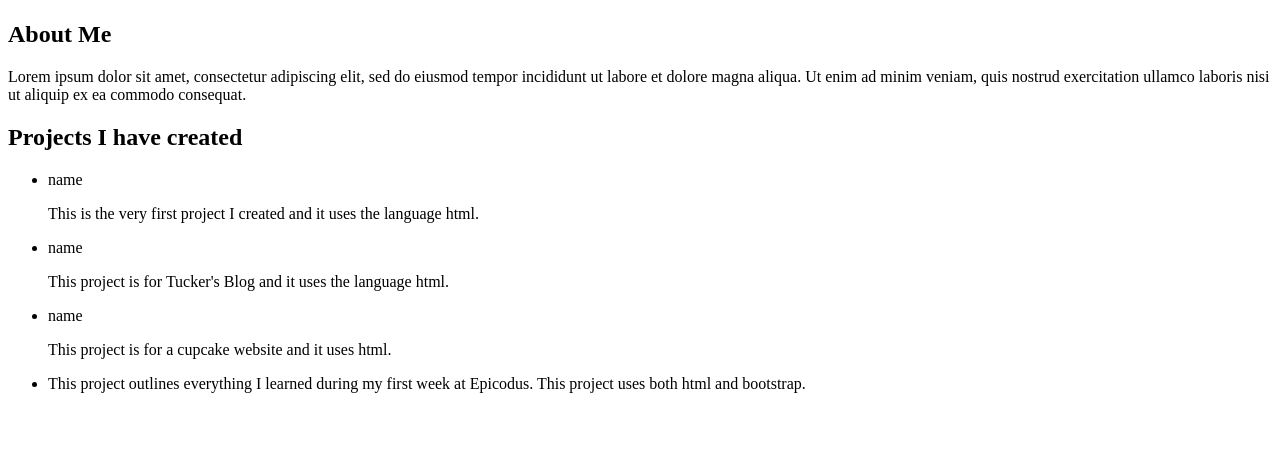
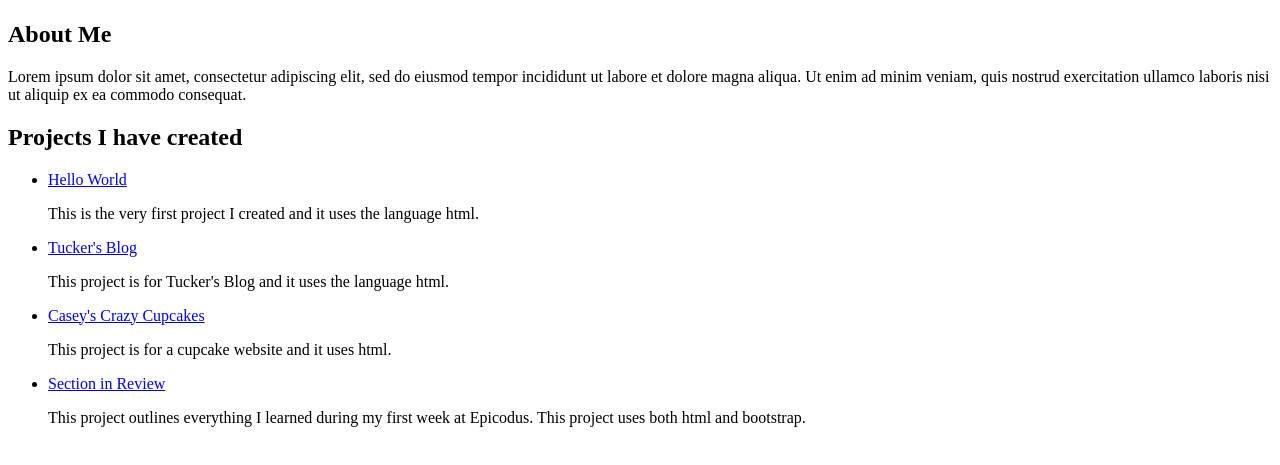
Before and after one commit to KeishaMarie/portfolio, a plain HTML site: page index.html in a window 1280 px wide. Shown: the part 99-564 px from the top of the page. Drawn offline with Linux system fonts and the light colour scheme; files that its build step writes are made by us from their sources.

Commit message:
Add links to projects and wrote brief descriptions of each

```diff
--- a/index.html
+++ b/index.html
@@ -17,17 +17,15 @@
 
   <h2>Projects I have created</h2>
   <ul>
-    <li>name
-      <p>This is the very first project I created and it uses the language html. </p>
-    </li>
-    <li>name
-      <p>This project is for Tucker's Blog and it uses the language html.</p>
-    </li>
-    <li>name
-      <p>This project is for a cupcake website and it uses html. </p>
-    </li>
-    <li>This project outlines everything I learned during my first week at Epicodus. This project uses both html and
-      bootstrap.</li>
+    <li><a href="https://github.com/KeishaMarie/hello-world.git">Hello World</a>
+      <p>This is the very first project I created and it uses the language html.</p></li>
+    <li><a href="https://github.com/KeishaMarie/Tucker-Blog.git">Tucker's Blog</a>
+      <p>This project is for Tucker's Blog and it uses the language html.</p></li>
+    <li><a href="https://github.com/KeishaMarie/Cupcake-Shop.git">Casey's Crazy Cupcakes</a>
+      <p>This project is for a cupcake website and it uses html. </p></li>
+    <li><a href="https://github.com/KeishaMarie/section-in-review.git">Section in Review</a>
+      <p>This project outlines everything I learned during my first week at Epicodus. This project uses both html and
+      bootstrap.</p></li>
   </ul>
 </body>
 
```
